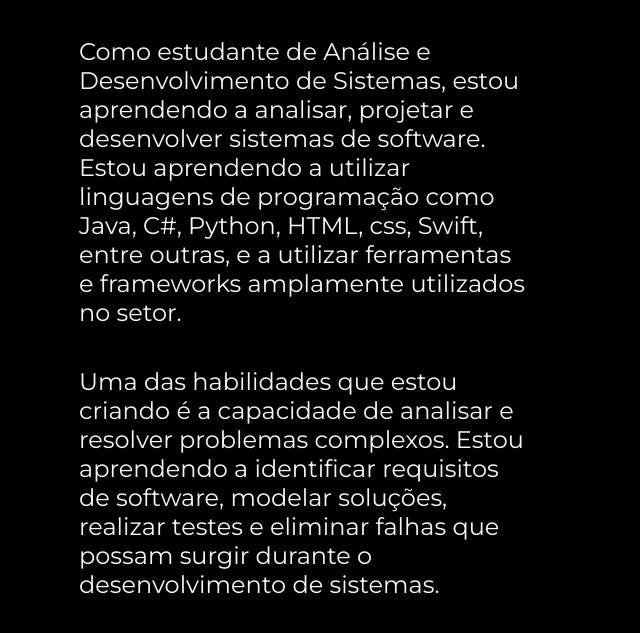
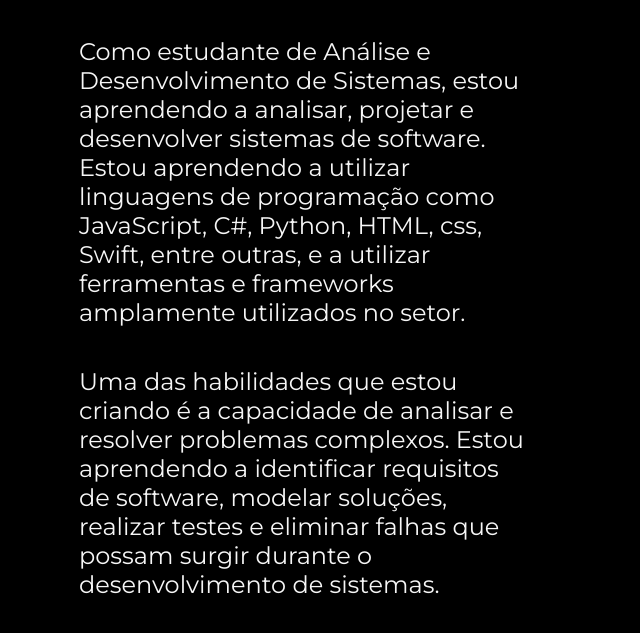
Before and after one commit to Kheslley15/portifolio, a plain HTML site: page about.html in a window 1280 px wide. Shown: the part 167-800 px from the top of the page, without its empty margins (113-753 px from the left). Drawn offline with nearby package versions, Linux system fonts and the light colour scheme.

Commit message:
Update about.html

```diff
--- a/about.html
+++ b/about.html
@@ -18,7 +18,7 @@
     <main class="apresentacao">
         <section class="apresentacao__conteudo">
             <h1 class="apresentacao__conteudo__titulo">Sobre mim</h1>
-            <p class="apresentacao__conteudo__texto">Como estudante de Análise e Desenvolvimento de Sistemas, estou aprendendo a analisar, projetar e desenvolver sistemas de software. Estou aprendendo a utilizar linguagens de programação como Java, C#, Python, HTML, css, Swift, entre outras, e a utilizar ferramentas e frameworks amplamente utilizados no setor.
+            <p class="apresentacao__conteudo__texto">Como estudante de Análise e Desenvolvimento de Sistemas, estou aprendendo a analisar, projetar e desenvolver sistemas de software. Estou aprendendo a utilizar linguagens de programação como JavaScript, C#, Python, HTML, css, Swift, entre outras, e a utilizar ferramentas e frameworks amplamente utilizados no setor.
             </p>
             <p class="apresentacao__conteudo__texto">Uma das habilidades que estou criando é a capacidade de analisar e resolver problemas complexos. Estou aprendendo a identificar requisitos de software, modelar soluções, realizar testes e eliminar falhas que possam surgir durante o desenvolvimento de sistemas.
             </p>
```
